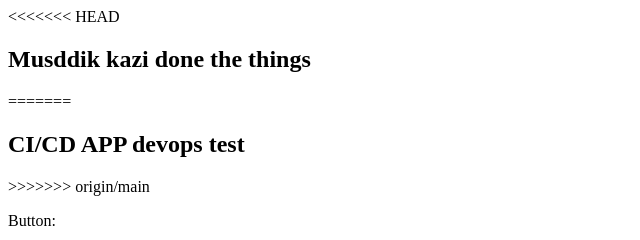
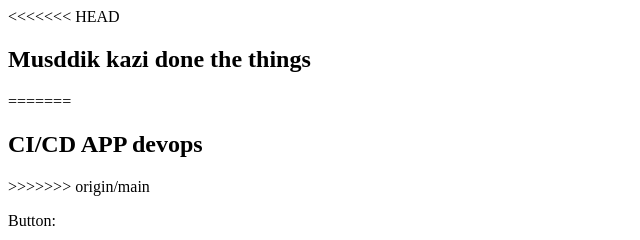
Before and after one commit to musddik-kazi-igt/Cubernate_CI, a plain HTML site: page index.html in a window 1280 px wide. Shown: the top 240 px of the page, 0-640 px from the left. Drawn offline with Linux system fonts and the light colour scheme.

Commit message:
Update index.html

```diff
--- a/index.html
+++ b/index.html
@@ -9,7 +9,7 @@
 <<<<<<< HEAD
   <h2>Musddik kazi done the things</h2>
 =======
-  <h2>CI/CD APP devops test  </h2>
+  <h2>CI/CD APP devops</h2>
 >>>>>>> origin/main
   <p>Button:</p>
   <button>Happy Learning tekton ci feb 2025  </button>
```
